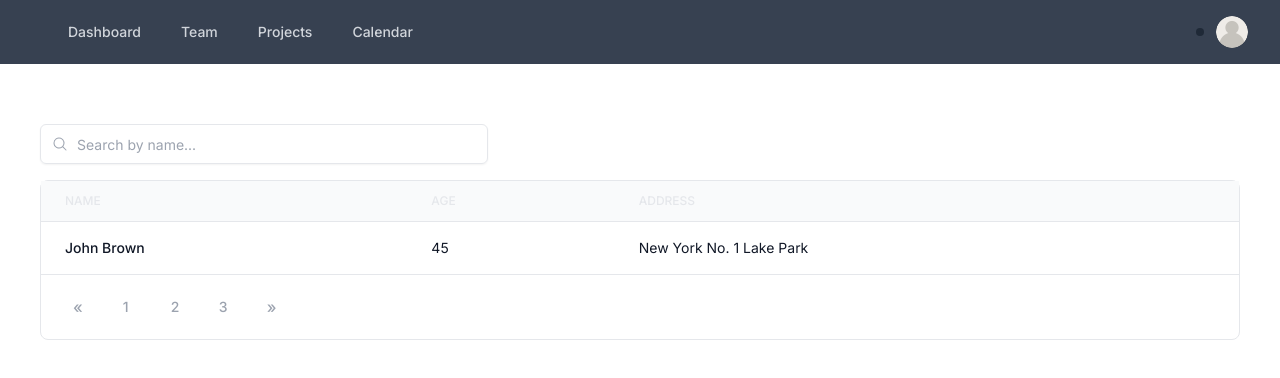
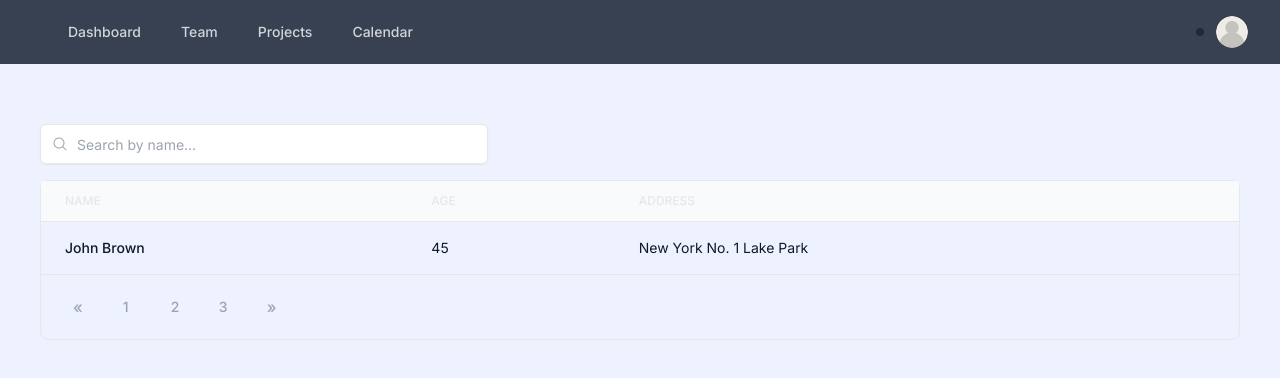
Before and after one commit to Octarinox/spari-frontend, a Next.js app: page / in a window 1280 px wide. Shown: the top 378 px of the page. Built offline with nearby package versions, Linux system fonts and the light colour scheme.

Commit message:
refactor: changed the name of the scss file, changed layout's structure

```diff
--- a/app/(loggedIn)/layout.tsx
+++ b/app/(loggedIn)/layout.tsx
@@ -1,14 +1,5 @@
 import "/styles/globals.css";
-import type { Metadata } from "next";
-import { Inter } from "next/font/google";
 import NavBar from "@/components/Navbar";
-
-const inter = Inter({ subsets: ["latin"] });
-
-export const metadata: Metadata = {
-   title: "Create Next App",
-   description: "Generated by create next app",
-};
 
 export default function LoggedInRootLayout({
    children,
@@ -16,11 +7,9 @@ export default function LoggedInRootLayout({
    children: React.ReactNode;
 }) {
    return (
-      <html lang="en">
-         <body className={inter.className}>
-            <NavBar />
-            {children}
-         </body>
-      </html>
+      <main>
+         <NavBar />
+         {children}
+      </main>
    );
 }
--- a/app/(loggedOut)/login/layout.tsx
+++ /dev/null
@@ -1,13 +0,0 @@
-import "/styles/globals.css";
-
-export default function LoggedOutRootLayout({
-   children,
-}: {
-   children: React.ReactNode;
-}) {
-   return (
-      <html lang="en">
-         <body className="bg-indigo-50">{children}</body>
-      </html>
-   );
-}
--- a/app/(loggedOut)/login/page.tsx
+++ b/app/(loggedOut)/login/page.tsx
@@ -1,4 +1,3 @@
-"use client";
 import React from "react";
 
 import Login from "@/components/Login/Login";
--- /dev/null
+++ b/app/layout.tsx
@@ -0,0 +1,16 @@
+import "@/styles/globals.css";
+import { Inter } from "next/font/google";
+
+const inter = Inter({ subsets: ["latin"] });
+
+export default function LoggedOutRootLayout({
+   children,
+}: {
+   children: React.ReactNode;
+}) {
+   return (
+      <html lang="en">
+         <body className={`${inter.className} bg-indigo-50`}>{children}</body>
+      </html>
+   );
+}
--- a/components/Login/Login.tsx
+++ b/components/Login/Login.tsx
@@ -1,7 +1,8 @@
-//TODO: WE DONT NEED THE SPECIFIC ROUTE FOR THE LOGGED IN USERS REMOVE THE LOGGED-IN FOLDER FROM (LOGGEDIN) FOLDER AND MOVE THE LAYOUT.TSX AND PAGE.TSX TO BE ROOT FILES OF THE (LOGGEDIN) FOLDER
+"use client";
 
 import React, { useState } from "react";
-import styles from "../Login/variables.module.scss";
+import styles from "./login.module.scss";
+
 const Login = () => {
    const [isActive, setIsActive] = useState(true);
    const handleClickAdminLogin = () => setIsActive(true);
```
Also changed, not shown: components/Login/login.module.scss (renamed from components/Login/variables.module.SCSS).
